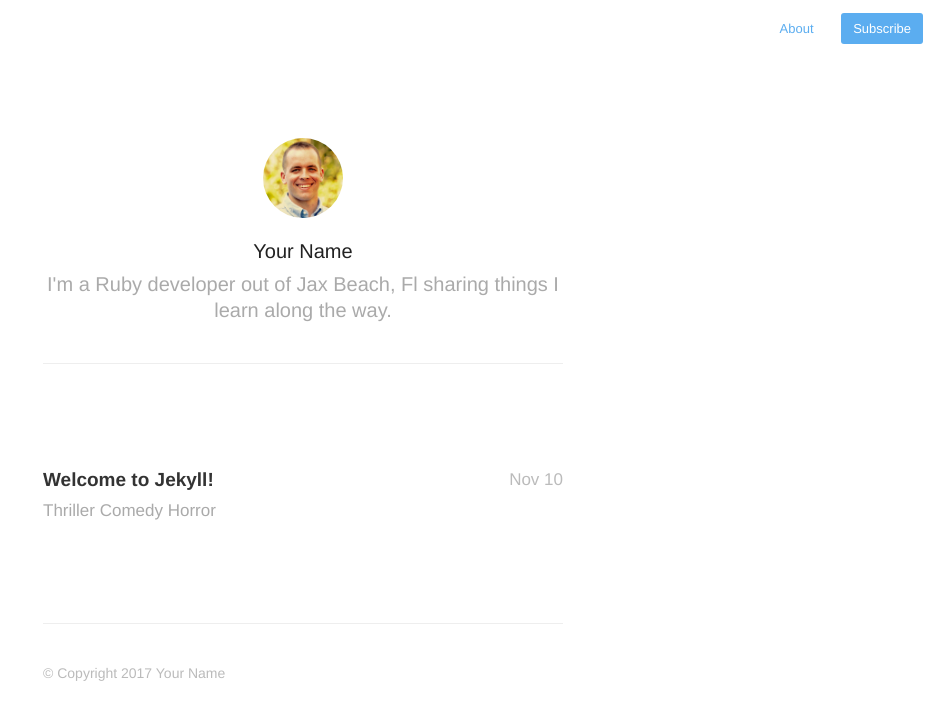
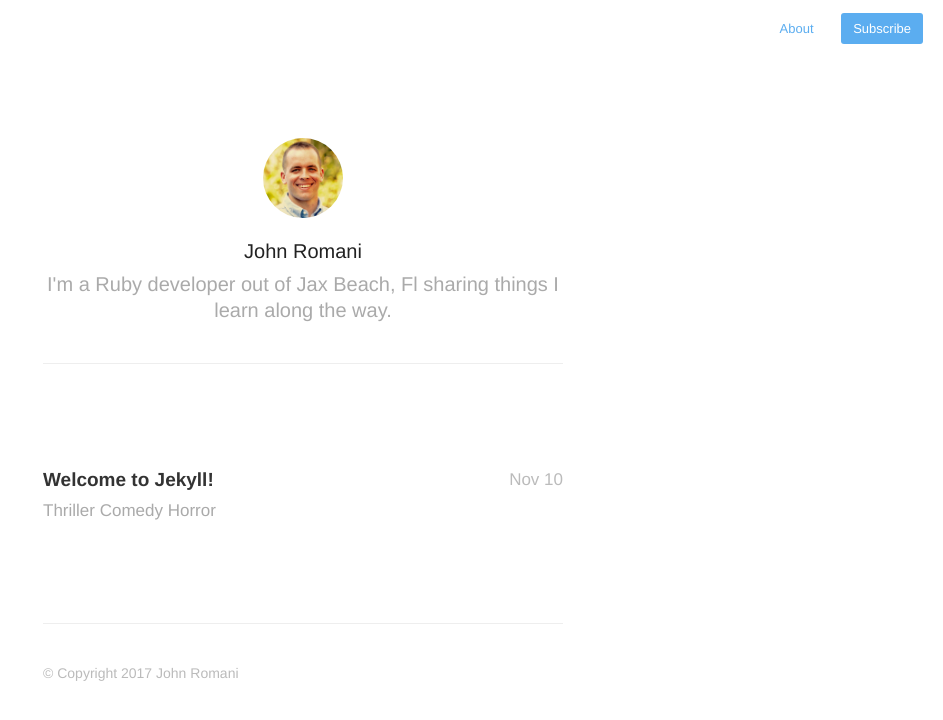
Before and after one commit to johnromani90/johnromani90.github.io, a Jekyll site: the page built from index.html, in a window 1280 px wide. Shown: the top 720 px of the page, without its empty margins (337-1280 px from the left). Built offline with Jekyll 4.4.1, drawn with Linux system fonts in a browser that asks for light colours; nearby versions of some CDN libraries; the list of posts is cut into pages by our own code.

```diff
--- a/_config.yml
+++ b/_config.yml
@@ -10,15 +10,15 @@ highlighter: rouge
 gems: [jekyll-paginate]
 paginate: 5
 baseurl: /
-domain_name: 'http://yourblog-domain.com'
+domain_name: 'https://johnromani90.github.io/'
 google_analytics: 'UA-XXXXXXXX-X'
 disqus: false
 disqus_shortname: 'your-disqus-shortname'
 
 # Details for the RSS feed generator
 url:            'http://your-blog-url.example.com'
-author:         'Your Name'
-authorTwitter:  'YourTwitterUsername'
+author:         'John Romani'
+authorTwitter:  'johnromani90'
 
 permalink:       /:year/:title/
 
```
Also changed, not shown: assets/images/avatar@2x.png.
